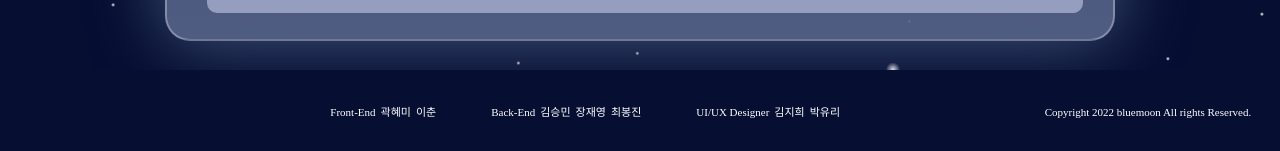
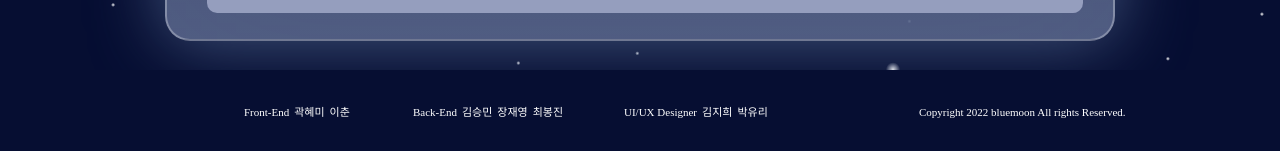
Before and after one commit to hh99-Final-Project/bluemoonFE, a React (Create React App) app: page /write in a window 1280 px wide. Shown: the part 646-797 px from the top of the page. Built offline with nearby package versions, Linux system fonts and the light colour scheme; no server answers; a web font is replaced by a local one.

Commit message:
fix: Footer 스타일 속성 수정

```diff
--- a/src/shared/Footer.js
+++ b/src/shared/Footer.js
@@ -24,7 +24,7 @@ function Footer(props) {
                 <Ui>
                     UI/UX Designer
                     <a href="mailto:dl3279@naver.com">김지희</a>
-                    <a href="mailto:dl3279@naver.com">박유리</a>
+                    <a href="mailto:pyl7284@gmail.com">박유리</a>
                 </Ui>
             </div>
 
@@ -44,7 +44,6 @@ const Container = styled.div`
     bottom: 84px;
 
     display: flex;
-    justify-content: space-around;
     align-items: center;
 
     font-family: "Spoqa Han Sans Neo";
@@ -52,7 +51,6 @@ const Container = styled.div`
     font-weight: 400;
     font-size: 11px;
     line-height: 13px;
-    /* identical to box height */
 
     color: #ffffff;
 
@@ -64,6 +62,7 @@ const Container = styled.div`
         display: flex;
         flex-direction: row;
     }
+
     @media only screen and (max-width: 420px) {
         display: none;
     }
@@ -72,6 +71,7 @@ const Container = styled.div`
 const Fe = styled.div`
     display: flex;
     flex-direction: row;
+    width: 114px;
 
     a {
         margin-left: 5px;
@@ -84,6 +84,7 @@ const Be = styled.div`
     display: flex;
     flex-direction: row;
     margin-left: 55px;
+    width: 156px;
 
     a {
         margin-left: 5px;
@@ -96,7 +97,7 @@ const Ui = styled.div`
     display: flex;
     flex-direction: row;
     margin-left: 55px;
-
+    width: 148px;
     a {
         margin-left: 5px;
         text-decoration: none;
@@ -105,5 +106,6 @@ const Ui = styled.div`
 `;
 
 const Copyright = styled.div`
+    width: 234px;
     margin-left: 147px;
 `;
```
